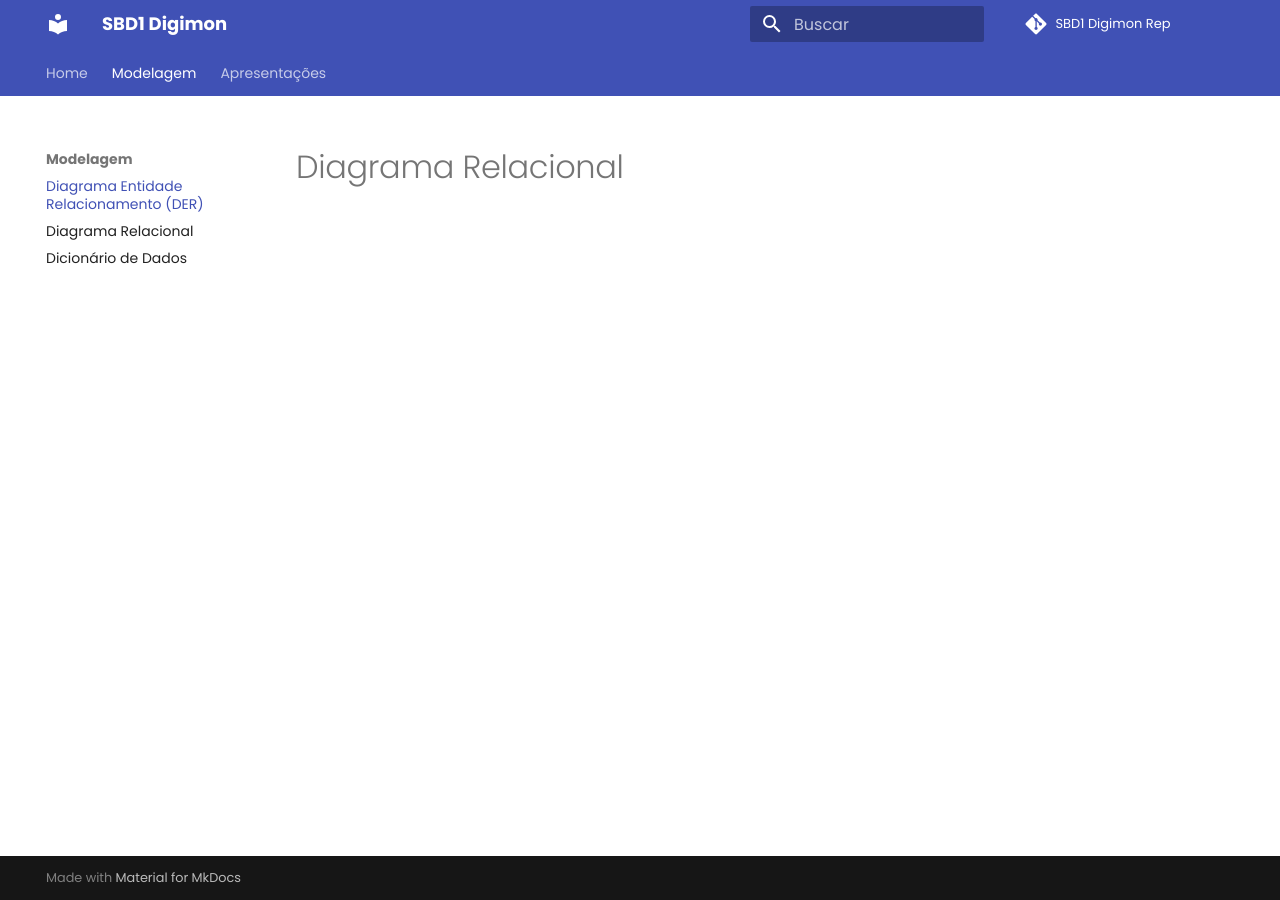
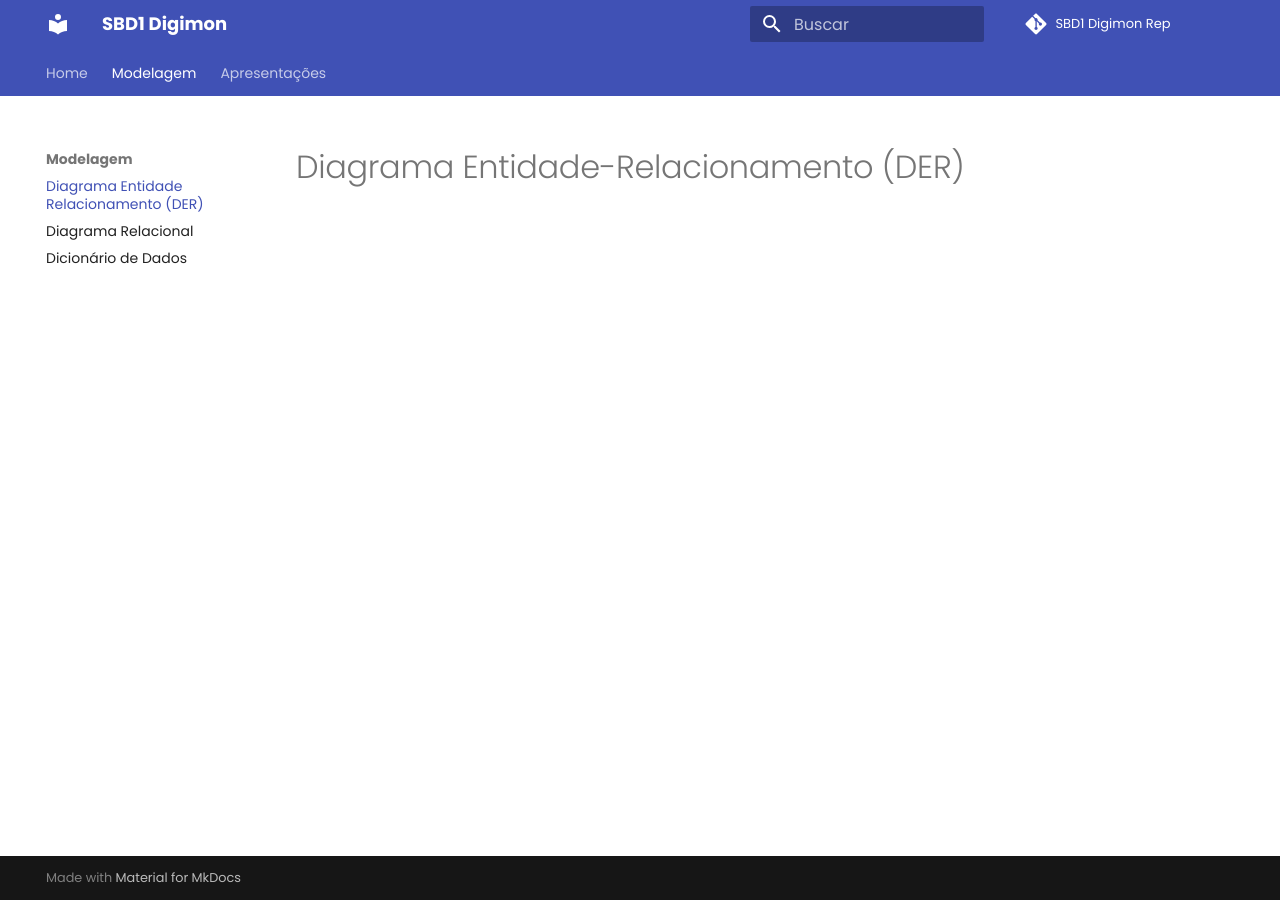
Before and after one commit to SBD1/2022.2-Grupo4-Digimon, an MkDocs documentation site: the page built from docs/modelagem/diagrama_entidade_relacionamento.md, in a window 1280 px wide. Built offline with MkDocs 1.6.1 and Material for MkDocs 9.7.7, drawn with Linux system fonts in a browser that asks for light colours; comment, search, counter and statistics services are not loaded.

Commit message:
Alterando título DER

```diff
--- a/docs/modelagem/diagrama_entidade_relacionamento.md
+++ b/docs/modelagem/diagrama_entidade_relacionamento.md
@@ -1 +1 @@
-# Diagrama Relacional
+# Diagrama Entidade-Relacionamento (DER)
```
